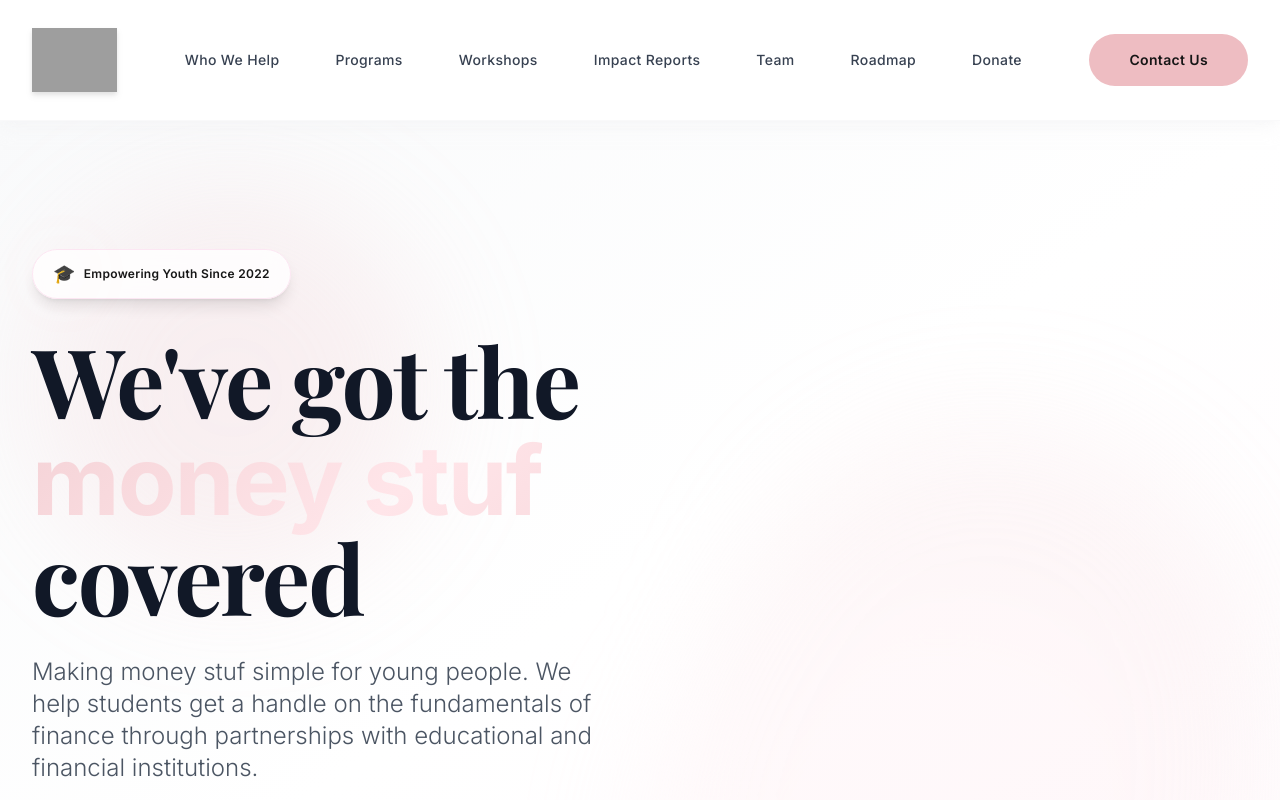
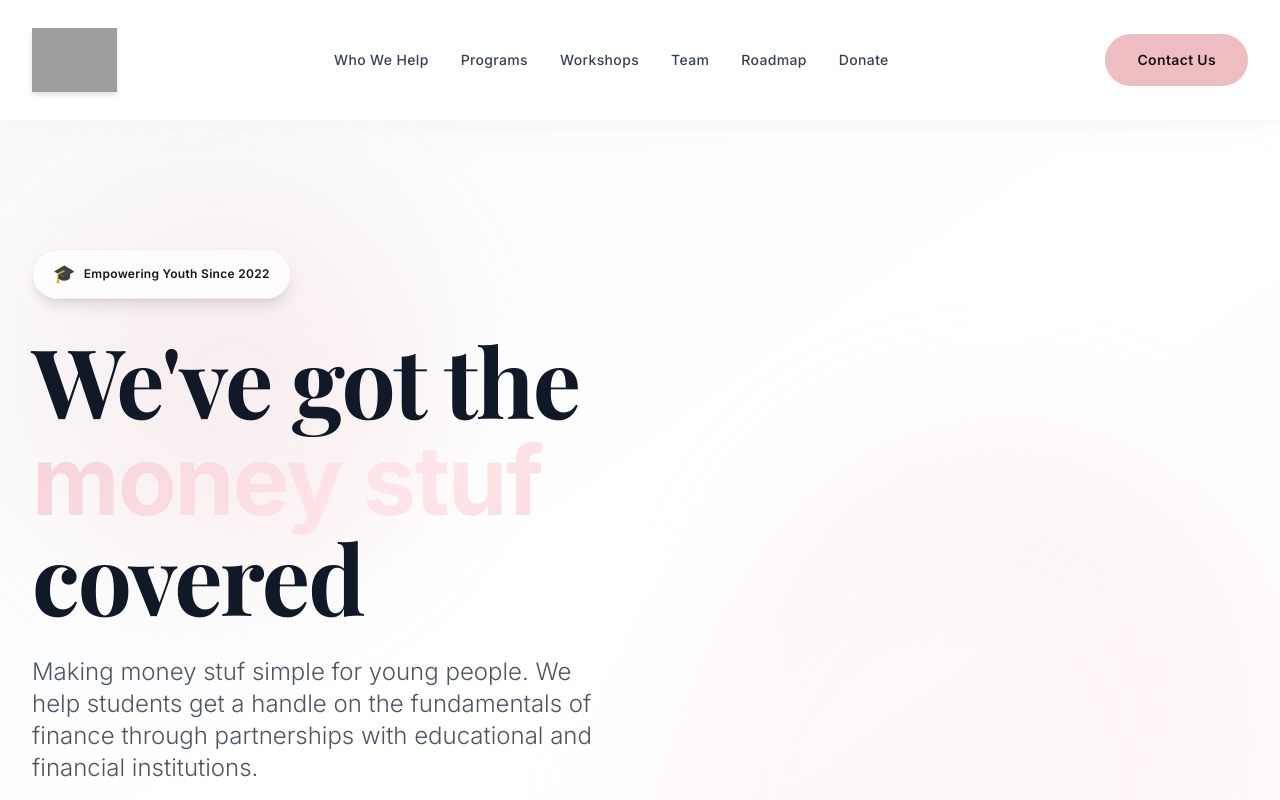
Before and after one commit to RayanYanat/STUF, a React (Vite) app: page / in a window 1280 px wide. Shown: the top 800 px of the page. Built offline with nearby package versions, Linux system fonts and the light colour scheme; grey boxes are pictures that could not be loaded.

Commit message:
Fix Navbar layout and spacing

```diff
--- a/src/App.tsx
+++ b/src/App.tsx
@@ -264,37 +264,33 @@ function App() {
                 className="h-11 sm:h-13 md:h-16 transition-all duration-500 hover:scale-110 filter drop-shadow-md"
               />
             </div>
-            <div className="hidden lg:flex gap-12 xl:gap-14 items-center">
-              <a href="#who-we-help" className="text-gray-700 hover:text-gray-900 font-medium text-sm tracking-wide transition-all duration-300 relative group">
+            <div className="hidden lg:flex gap-6 xl:gap-8 items-center flex-shrink-0">
+              <a href="#who-we-help" className="text-gray-700 hover:text-gray-900 font-medium text-sm tracking-wide transition-all duration-300 relative group whitespace-nowrap">
                 Who We Help
                 <span className="absolute bottom-[-8px] left-0 w-0 h-0.5 bg-gradient-to-r from-pink-400 to-pink-300 group-hover:w-full transition-all duration-500"></span>
               </a>
-              <a href="#programs" className="text-gray-700 hover:text-gray-900 font-medium text-sm tracking-wide transition-all duration-300 relative group">
+              <a href="#programs" className="text-gray-700 hover:text-gray-900 font-medium text-sm tracking-wide transition-all duration-300 relative group whitespace-nowrap">
                 Programs
                 <span className="absolute bottom-[-8px] left-0 w-0 h-0.5 bg-gradient-to-r from-pink-400 to-pink-300 group-hover:w-full transition-all duration-500"></span>
               </a>
-              <a href="#workshop-locations" className="text-gray-700 hover:text-gray-900 font-medium text-sm tracking-wide transition-all duration-300 relative group">
+              <a href="#workshop-locations" className="text-gray-700 hover:text-gray-900 font-medium text-sm tracking-wide transition-all duration-300 relative group whitespace-nowrap">
                 Workshops
                 <span className="absolute bottom-[-8px] left-0 w-0 h-0.5 bg-gradient-to-r from-pink-400 to-pink-300 group-hover:w-full transition-all duration-500"></span>
               </a>
-              <a href="/impact-reports" className="text-gray-700 hover:text-gray-900 font-medium text-sm tracking-wide transition-all duration-300 relative group">
-                Impact Reports
-                <span className="absolute bottom-[-8px] left-0 w-0 h-0.5 bg-gradient-to-r from-pink-400 to-pink-300 group-hover:w-full transition-all duration-500"></span>
-              </a>
-              <a href="#team" className="text-gray-700 hover:text-gray-900 font-medium text-sm tracking-wide transition-all duration-300 relative group">
+              <a href="#team" className="text-gray-700 hover:text-gray-900 font-medium text-sm tracking-wide transition-all duration-300 relative group whitespace-nowrap">
                 Team
                 <span className="absolute bottom-[-8px] left-0 w-0 h-0.5 bg-gradient-to-r from-pink-400 to-pink-300 group-hover:w-full transition-all duration-500"></span>
               </a>
-              <a href="#roadmap" className="text-gray-700 hover:text-gray-900 font-medium text-sm tracking-wide transition-all duration-300 relative group">
+              <a href="#roadmap" className="text-gray-700 hover:text-gray-900 font-medium text-sm tracking-wide transition-all duration-300 relative group whitespace-nowrap">
                 Roadmap
                 <span className="absolute bottom-[-8px] left-0 w-0 h-0.5 bg-gradient-to-r from-pink-400 to-pink-300 group-hover:w-full transition-all duration-500"></span>
               </a>
-              <a href="#donate" className="text-gray-700 hover:text-gray-900 font-medium text-sm tracking-wide transition-all duration-300 relative group">
+              <a href="#donate" className="text-gray-700 hover:text-gray-900 font-medium text-sm tracking-wide transition-all duration-300 relative group whitespace-nowrap">
                 Donate
                 <span className="absolute bottom-[-8px] left-0 w-0 h-0.5 bg-gradient-to-r from-pink-400 to-pink-300 group-hover:w-full transition-all duration-500"></span>
               </a>
             </div>
-            <a href="mailto:hello@stuf.org.uk" className="px-6 py-3 sm:px-8 sm:py-4 md:px-10 md:py-4 rounded-full font-semibold text-xs sm:text-sm tracking-wide transition-all duration-500 hover:shadow-2xl hover:shadow-pink-200/50 hover:scale-105 active:scale-95 relative overflow-hidden group shine-effect" style={{ backgroundColor: '#EEBDC2', color: '#161616' }}>
+            <a href="mailto:hello@stuf.org.uk" className="hidden lg:block px-6 py-3 xl:px-8 xl:py-4 rounded-full font-semibold text-xs xl:text-sm tracking-wide transition-all duration-500 hover:shadow-2xl hover:shadow-pink-200/50 hover:scale-105 active:scale-95 relative overflow-hidden group shine-effect flex-shrink-0" style={{ backgroundColor: '#EEBDC2', color: '#161616' }}>
               <span className="relative z-10">Contact Us</span>
             </a>
           </nav>
```
